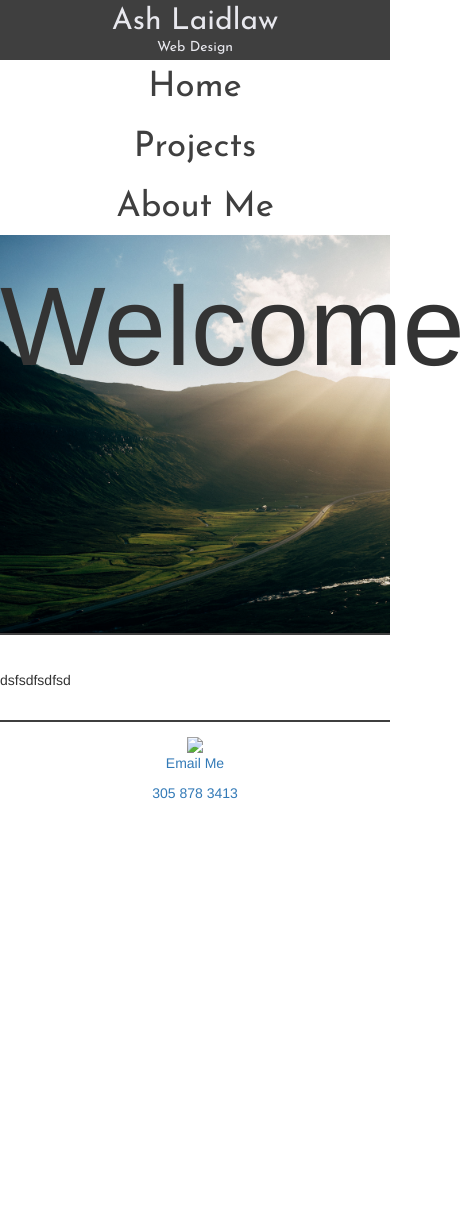
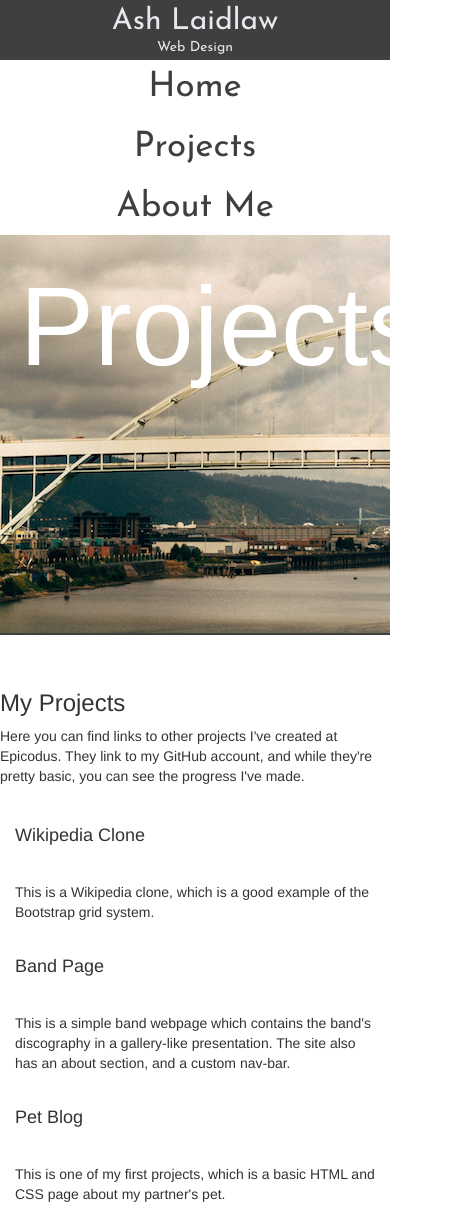
Before and after one commit to Yhbv24/intro-project-1, a plain HTML site: page projects.html in a window 390 px wide. Shown: the top 1232 px of the page, 465 px wide, since content can reach past the window. Before the commit the page ends 844 px from the top, so only its background shows below. Drawn offline with Linux system fonts and the light colour scheme.

Commit message:
It will have an updated color scheme, new images, and special images for mobile

```diff
--- a/css/styles.css
+++ b/css/styles.css
@@ -4,7 +4,6 @@
   height: 400px;
   width: 400px;
   border-radius: 100%;
-  text-align: center;
   border: 1px solid #3f3f3f;
   display: block;
 }
@@ -13,16 +12,21 @@
   font-size: 8em;
   margin-top: 0;
   height: 400px;
-  background-image: url(../img/home.jpg);
+  background-image: url(../img/freemont2.jpg);
   background-repeat: no-repeat;
-  background-size: cover;
   width: 100%;
   border-bottom: 2px solid #3f3f3f;
+  color: white;
+  padding-left: 5%;
 }
 
 .container {
   padding: 20px 0;
   padding-top: 5px;
+}
+
+.col-sm-12 {
+  margin-bottom: 20px;
 }
 
 /*********BODY*********/
@@ -61,12 +65,13 @@ nav a {
 }
 
 nav a:visited {
+  color: #e8e8ee;
   text-decoration: none;
 }
 
 nav a:hover {
   text-decoration: none;
-  color: #003399;
+  color: #b9a990;
 }
 
 /*********FOOTER*********/
@@ -79,7 +84,7 @@ footer {
 }
 
 footer img {
-  margin-top: 15px;
+  margin-top: 40px;
   height: 40px;
 }
 
@@ -104,9 +109,18 @@ footer a {
     color: #3f3f3f;
   }
 
+  nav a:visited {
+    color: #3f3f3f;
+  }
+
   #logo {
     margin: 5px 0 0 0;
     width: 100%;
     margin-bottom: 5px;
   }
+
+  .jumbotron {
+    background-image: url(../img/freemont_mobile.jpg);
+    background-repeat: no-repeat;
+  }
 }
--- a/projects.html
+++ b/projects.html
@@ -19,10 +19,31 @@
       <a href="about.html">About Me</a>
     </nav>
 
-    <h1 class="jumbotron">Welcome</h1>
+    <h1 class="jumbotron">Projects</h1>
 
     <div class="container">
-        <p>dsfsdfsdfsd</p>
+      <div class="row">
+        <div class="col-sm-12">
+          <h3>My Projects</h3>
+          <p>Here you can find links to other projects I've created at Epicodus. They link to my GitHub account, and while they're pretty basic, you can see the progress I've made.</p>
+        </div>
+      </div>
+
+      <div class="row">
+        <div class="col-sm-4" class="panel panel-default">
+          <h4 class="panel-heading">Wikipedia Clone</h4>
+          <p class="panel-body">This is a Wikipedia clone, which is a good example of the Bootstrap grid system.</p>
+        </div>
+
+        <div class="col-sm-4">
+          <h4 class="panel-heading">Band Page</h4>
+          <p class="panel-body">This is a simple band webpage which contains the band's discography in a gallery-like presentation. The site also has an about section, and a custom nav-bar.</p>
+        </div>
+
+        <div class="col-sm-4">
+          <h4 class="panel-heading">Pet Blog</h4>
+          <p class="panel-body">This is one of my first projects, which is a basic HTML and CSS page about my partner's pet.</p>
+        </div>
       </div>
     </div>
 
```
Also changed, not shown: about.html (+6 -4 lines), img/freemont2.jpg (added), img/freemont_mobile.jpg (added), 1 other file.
